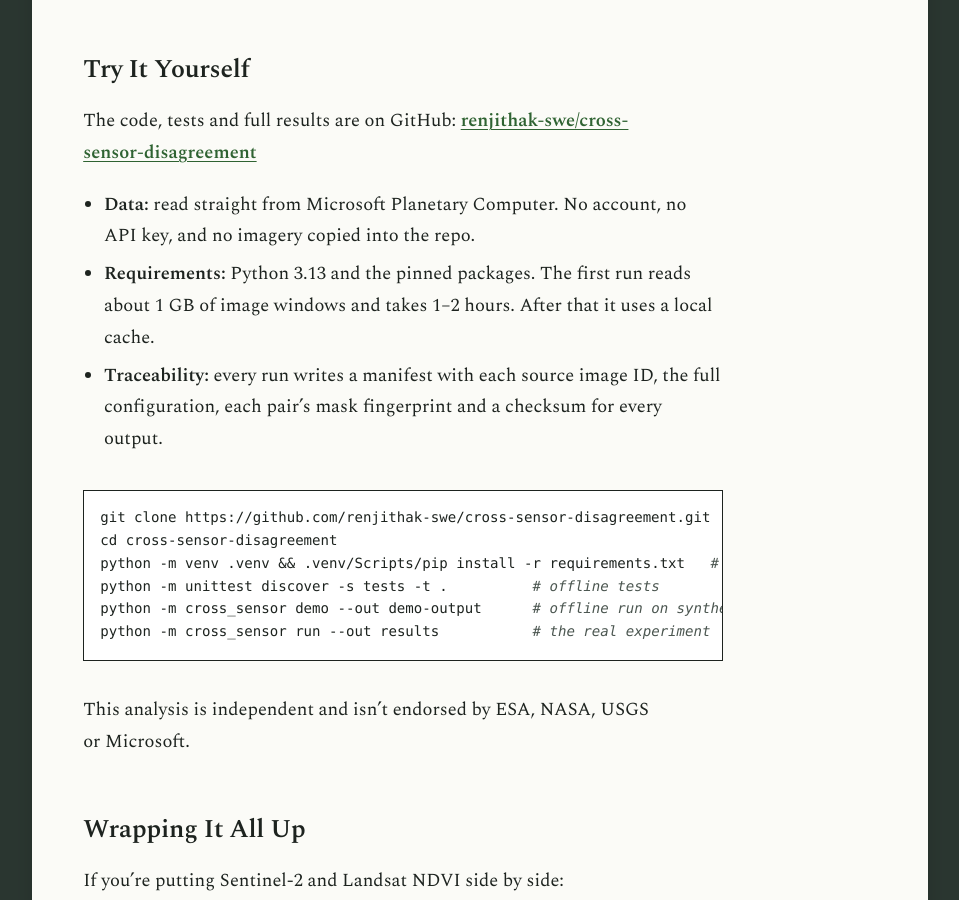
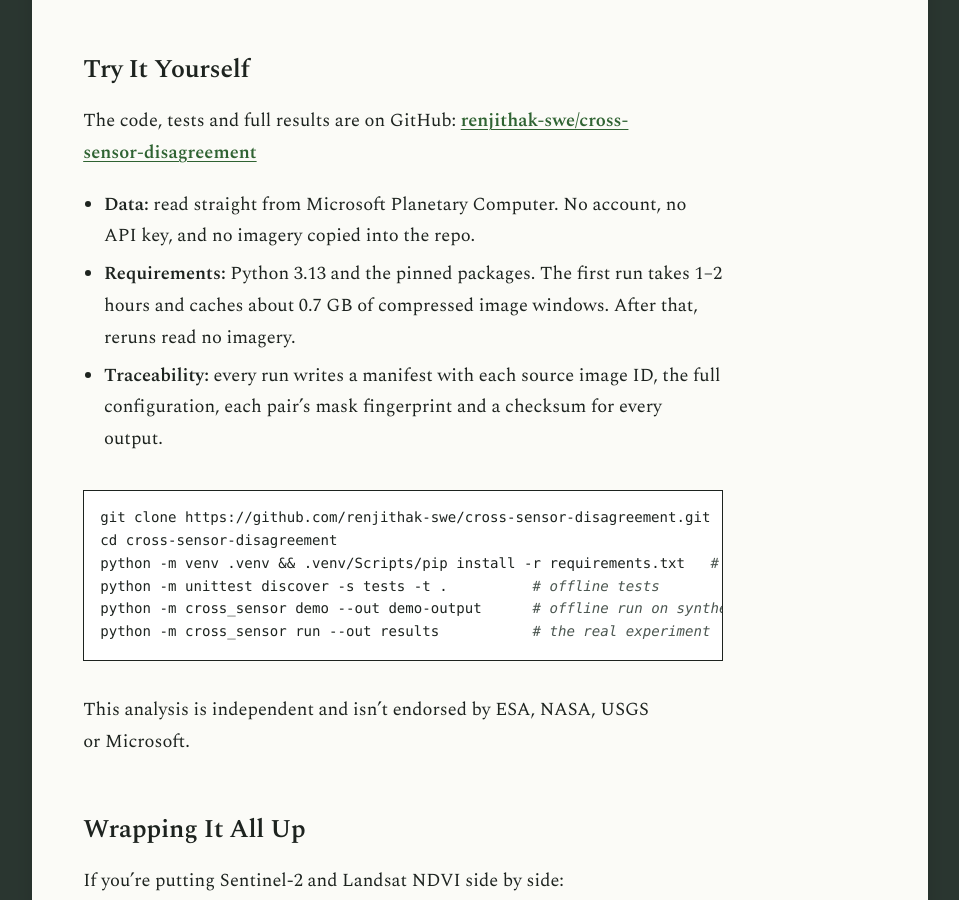
Before and after one commit to renjithak-swe/renjithak-swe.github.io, a Jekyll site: the page built from _posts/2026-11-25-beyond-correlation-cross-sensor-disagreement.md, in a window 1280 px wide and 900 px high, scrolled down 12869 px. Shown: the whole window, without its empty margins (160-1119 px from the left). Built offline with Jekyll 4.4.1, drawn with Linux system fonts in a browser that asks for light colours; some web fonts are replaced.

Commit message:
Correct cache size in the cross-sensor article

````diff
--- a/_posts/2026-11-25-beyond-correlation-cross-sensor-disagreement.md
+++ b/_posts/2026-11-25-beyond-correlation-cross-sensor-disagreement.md
@@ -222,7 +222,7 @@ But HLS also changes the cloud masks, the view-angle correction, the bandpass ad
 The code, tests and full results are on GitHub: **[renjithak-swe/cross-sensor-disagreement](https://github.com/renjithak-swe/cross-sensor-disagreement)**
 
 - **Data:** read straight from Microsoft Planetary Computer. No account, no API key, and no imagery copied into the repo.
-- **Requirements:** Python 3.13 and the pinned packages. The first run reads about 1 GB of image windows and takes 1–2 hours. After that it uses a local cache.
+- **Requirements:** Python 3.13 and the pinned packages. The first run takes 1–2 hours and caches about 0.7 GB of compressed image windows. After that, reruns read no imagery.
 - **Traceability:** every run writes a manifest with each source image ID, the full configuration, each pair's mask fingerprint and a checksum for every output.
 
 ```bash
````
